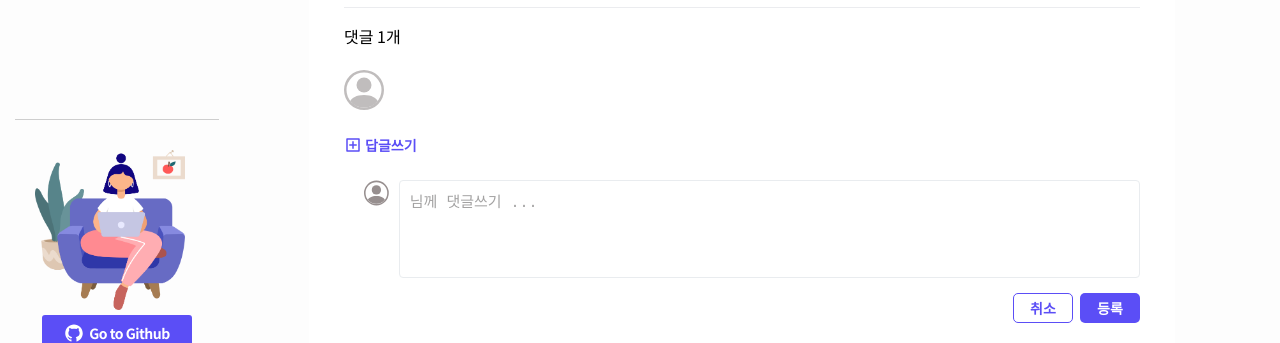
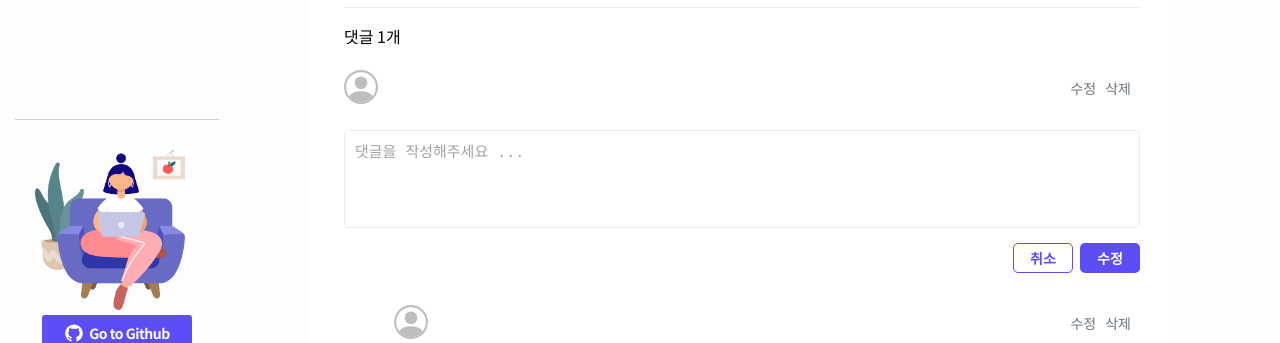
Before and after one commit to ksmfou98/cafe, a React (Create React App) app in the folder client/: page /cafe/dofe/post/1 in a window 1280 px wide. Shown: the part 464-807 px from the top of the page. Built offline with nearby package versions, Linux system fonts and the light colour scheme; no server answers.

Commit message:
Styles : 댓글 수정UI

```diff
--- a/client/src/components/post/PostCommentItem.tsx
+++ b/client/src/components/post/PostCommentItem.tsx
@@ -1,7 +1,9 @@
 import { palette } from 'lib/styles/palette';
+import { reduxStateStore } from 'modules';
 import { userState } from 'modules/user';
 import { BsPeopleCircle } from 'react-icons/bs';
 import { RiAddBoxLine } from 'react-icons/ri';
+import { useSelector } from 'react-redux';
 import styled from 'styled-components';
 import { css } from 'styled-components';
 import PostCommentsWrite from './PostCommentsWrite';
@@ -16,6 +18,11 @@ interface PostCommentItemProps {
   replyCommentActiveId: string;
   replyCommentId?: any;
   createdAt: string;
+  updateCommentActiveId: string;
+  onActiveUpdate: (commentId: string, content: string) => void;
+  onCancelUpdate: () => void;
+  updateContent: string;
+  onChangeUpdateContent: (e: any) => void;
 }
 
 const PostCommentItem = ({
@@ -28,22 +35,49 @@ const PostCommentItem = ({
   onCancelReply,
   replyCommentId,
   createdAt,
+  updateCommentActiveId,
+  onActiveUpdate,
+  onCancelUpdate,
+  updateContent,
+  onChangeUpdateContent,
 }: PostCommentItemProps) => {
   // 대댓글의 경우 대댓글id를 활성화id에 넣고 , 그냥 댓글일 경우 댓글id를 활성화id에 넣음
   const commentActiveId = responseTo ? replyCommentId : commentId;
+  const user = useSelector((state: reduxStateStore) => state.user);
 
   return (
     <PostCommentItemBlock responseTo={responseTo}>
       <div className="top-box">
         <div className="left-box">
-          <BsPeopleCircle size="40" />
+          <div className="profile-ico">
+            <BsPeopleCircle size="34" />
           </div>
-        <div className="right-box">
+          <div className="profile-des">
             <div className="writer">{writer.nickname}</div>
             <div className="date">{createdAt?.slice(0, 10)}</div>
           </div>
         </div>
+        {writer._id === user._id && (
+          <div className="right-box">
+            <span onClick={() => onActiveUpdate(commentActiveId, content)}>
+              수정
+            </span>
+            <span>삭제</span>
+          </div>
+        )}
+      </div>
       <div className="bottom-box">
+        {updateCommentActiveId === commentActiveId ? (
+          <>
+            <PostCommentsWrite
+              update
+              updateContent={updateContent}
+              onChangeUpdateContent={onChangeUpdateContent}
+              onCancelUpdate={onCancelUpdate}
+            />
+          </>
+        ) : (
+          <>
             <div className="content">
               {responseTo && (
                 <span className="responseTo">@{responseTo.nickname}</span>
@@ -65,6 +99,8 @@ const PostCommentItem = ({
                 </div>
               )}
             </div>
+          </>
+        )}
       </div>
     </PostCommentItemBlock>
   );
@@ -80,13 +116,16 @@ const PostCommentItemBlock = styled.div`
   .top-box {
     display: flex;
     align-items: center;
-    margin-bottom: 1.5rem;
+    justify-content: space-between;
     .left-box {
+      display: flex;
+      align-items: center;
+      .profile-ico {
         svg {
           color: #c0bdbd;
         }
       }
-    .right-box {
+      .profile-des {
         display: flex;
         flex-direction: column;
         margin-left: 1rem;
@@ -99,6 +138,20 @@ const PostCommentItemBlock = styled.div`
           margin-top: 0.4rem;
           color: rgb(134, 142, 150);
           font-size: 0.775rem;
+        }
+      }
+    }
+    .right-box {
+      font-size: 0.875rem;
+      color: rgb(107 117 126);
+      font-weight: 300;
+      span {
+        margin-right: 9px;
+        cursor: pointer;
+        &:hover {
+          text-decoration: underline;
+          color: rgb(180, 182, 184);
+        }
       }
     }
   }
--- a/client/src/components/post/PostCommentsList.tsx
+++ b/client/src/components/post/PostCommentsList.tsx
@@ -9,8 +9,16 @@ import { commentState, replyState } from 'modules/comment';
 
 const PostCommentsList = () => {
   useCommentsEffect();
-  const { replyCommentActiveId, onActiveReply, onCancelReply } =
-    useHandleComment();
+  const {
+    replyCommentActiveId,
+    onActiveReply,
+    onCancelReply,
+    updateCommentActiveId,
+    onActiveUpdate,
+    onCancelUpdate,
+    updateContent,
+    onChangeUpdateContent,
+  } = useHandleComment();
   const comments = useSelector((state: reduxStateStore) => state.comment);
 
   return (
@@ -29,6 +37,11 @@ const PostCommentsList = () => {
             onActiveReply={onActiveReply}
             replyCommentActiveId={replyCommentActiveId}
             onCancelReply={onCancelReply}
+            updateCommentActiveId={updateCommentActiveId}
+            onActiveUpdate={onActiveUpdate}
+            onCancelUpdate={onCancelUpdate}
+            updateContent={updateContent}
+            onChangeUpdateContent={onChangeUpdateContent}
           />
           {comment.reply.length > 0 &&
             comment.reply.map((c: replyState, index: number) => (
@@ -43,6 +56,11 @@ const PostCommentsList = () => {
                   onActiveReply={onActiveReply}
                   replyCommentActiveId={replyCommentActiveId}
                   onCancelReply={onCancelReply}
+                  updateCommentActiveId={updateCommentActiveId}
+                  onActiveUpdate={onActiveUpdate}
+                  onCancelUpdate={onCancelUpdate}
+                  updateContent={updateContent}
+                  onChangeUpdateContent={onChangeUpdateContent}
                 />
               </div>
             ))}
--- a/client/src/components/post/PostCommentsWrite.tsx
+++ b/client/src/components/post/PostCommentsWrite.tsx
@@ -1,25 +1,32 @@
 import Button from 'components/common/Button';
 import useHandleComment from 'hooks/comment/useHandleComment';
 import { userState } from 'modules/user';
-import { BsPeopleCircle } from 'react-icons/bs';
 import TextareaAutosize from 'react-textarea-autosize';
 import styled from 'styled-components';
 
 interface PostCommentsWriteProps {
   onCancelReply?: () => void;
+  onCancelUpdate?: () => void;
   writer?: userState;
   commentId?: string;
+  update?: boolean;
+  updateContent?: string;
+  onChangeUpdateContent?: (e: any) => void;
 }
 
 const PostCommentsWrite = ({
   onCancelReply,
   writer,
   commentId,
+  update,
+  updateContent,
+  onChangeUpdateContent,
+  onCancelUpdate,
 }: PostCommentsWriteProps) => {
   const { onSaveComment, onSaveReplyComment, onChangeContent, content } =
     useHandleComment();
 
-  const onSubmit = async () => {
+  const onWriteSubmit = async () => {
     writer
       ? await onSaveReplyComment(commentId, writer)
       : await onSaveComment();
@@ -29,10 +36,9 @@ const PostCommentsWrite = ({
   return (
     <PostCommentsWriteBlock>
       <div className="comment-input">
-        <BsPeopleCircle size="26" />
         <StyledCommentInput
-          value={content}
-          onChange={onChangeContent}
+          value={update ? updateContent : content}
+          onChange={update ? onChangeUpdateContent : onChangeContent}
           placeholder={
             writer
               ? `${writer.nickname}님께 댓글쓰기 ...`
@@ -41,13 +47,24 @@ const PostCommentsWrite = ({
         />
       </div>
       <div className="comment-btn">
-        <StyledCommentAddButton color="true" onClick={onSubmit}>
+        {update ? (
+          <>
+            <StyledCommentAddButton color="true">수정</StyledCommentAddButton>
+            <StyledCommentAddButton color="false" onClick={onCancelUpdate}>
+              취소
+            </StyledCommentAddButton>
+          </>
+        ) : (
+          <>
+            <StyledCommentAddButton color="true" onClick={onWriteSubmit}>
               등록
             </StyledCommentAddButton>
             {onCancelReply && (
               <StyledCommentAddButton color="false" onClick={onCancelReply}>
                 취소
               </StyledCommentAddButton>
+            )}
+          </>
         )}
       </div>
     </PostCommentsWriteBlock>
@@ -59,10 +76,6 @@ const PostCommentsWriteBlock = styled.div`
   .comment-input {
     display: flex;
     padding: 15px 0;
-    svg {
-      color: #978f8f;
-      margin-right: 10px;
-    }
   }
   .comment-btn {
     overflow: hidden;
--- a/client/src/hooks/comment/useHandleComment.ts
+++ b/client/src/hooks/comment/useHandleComment.ts
@@ -12,7 +12,10 @@ export default function useHandleComment() {
   const { postId } = useParams<PostParams>();
   const cafe = useSelector((state: reduxStateStore) => state.cafe);
   const [content, onChangeContent, setContent] = useInput('');
+  const [updateContent, onChangeUpdateContent, setUpdateContent] = useInput('');
   const [replyCommentActiveId, setReplyCommentActiveId] = useState('');
+  const [updateCommentActiveId, setUpdateCommentActiveId] = useState('');
+
   const dispatch = useDispatch();
 
   const onSaveComment = async () => {
@@ -52,6 +55,15 @@ export default function useHandleComment() {
     setReplyCommentActiveId('');
   };
 
+  const onActiveUpdate = (commentId: string, content: string) => {
+    setUpdateContent(content);
+    setUpdateCommentActiveId(commentId);
+  };
+
+  const onCancelUpdate = () => {
+    setUpdateCommentActiveId('');
+  };
+
   return {
     onSaveComment,
     onSaveReplyComment,
@@ -60,5 +72,10 @@ export default function useHandleComment() {
     replyCommentActiveId,
     onActiveReply,
     onCancelReply,
+    updateCommentActiveId,
+    onActiveUpdate,
+    onCancelUpdate,
+    updateContent,
+    onChangeUpdateContent,
   };
 }
--- a/client/src/modules/index.ts
+++ b/client/src/modules/index.ts
@@ -5,6 +5,7 @@ import cafe, { cafeState } from './cafe';
 import comment, { commentState } from './comment';
 import post, { postState } from './post';
 import user, { userState } from './user';
+import write, { writeState } from './write';
 
 export interface reduxStateStore {
   user: userState;
@@ -12,6 +13,7 @@ export interface reduxStateStore {
   board: boardState;
   post: postState;
   comment: commentState[];
+  write: writeState;
 }
 
 const rootReducer = combineReducers({
@@ -20,6 +22,7 @@ const rootReducer = combineReducers({
   board: board.reducer,
   post: post.reducer,
   comment: comment.reducer,
+  write: write.reducer,
 });
 
 const store = configureStore({
--- a/client/src/modules/post.ts
+++ b/client/src/modules/post.ts
@@ -22,8 +22,7 @@ const post = createSlice({
       const { key, value } = action.payload;
       state[key] = value;
     },
-    EditPost: (state: postState, action: PayloadAction<postState>) =>
-      action.payload,
+    EditPost: (state, action: PayloadAction<postState>) => action.payload,
 
     PostStateEmpty: () => initialState,
   },
--- /dev/null
+++ b/client/src/modules/write.ts
@@ -0,0 +1,24 @@
+import { createSlice, PayloadAction } from '@reduxjs/toolkit';
+
+export interface writeState {
+  commentContent: string;
+}
+
+const initialState: writeState = {
+  commentContent: '',
+};
+
+const write = createSlice({
+  name: 'writeReducer',
+  initialState,
+  reducers: {
+    SetWrite: (state: any, action: PayloadAction<any>) => {
+      const { key, value } = action.payload;
+      state[key] = value;
+    },
+  },
+});
+
+export const { SetWrite } = write.actions;
+
+export default write;
```
Also changed, not shown: client/src/hooks/common/useInputs.ts (added, +20 -0 lines). Lines whose indentation alone changed are shown as unchanged.
